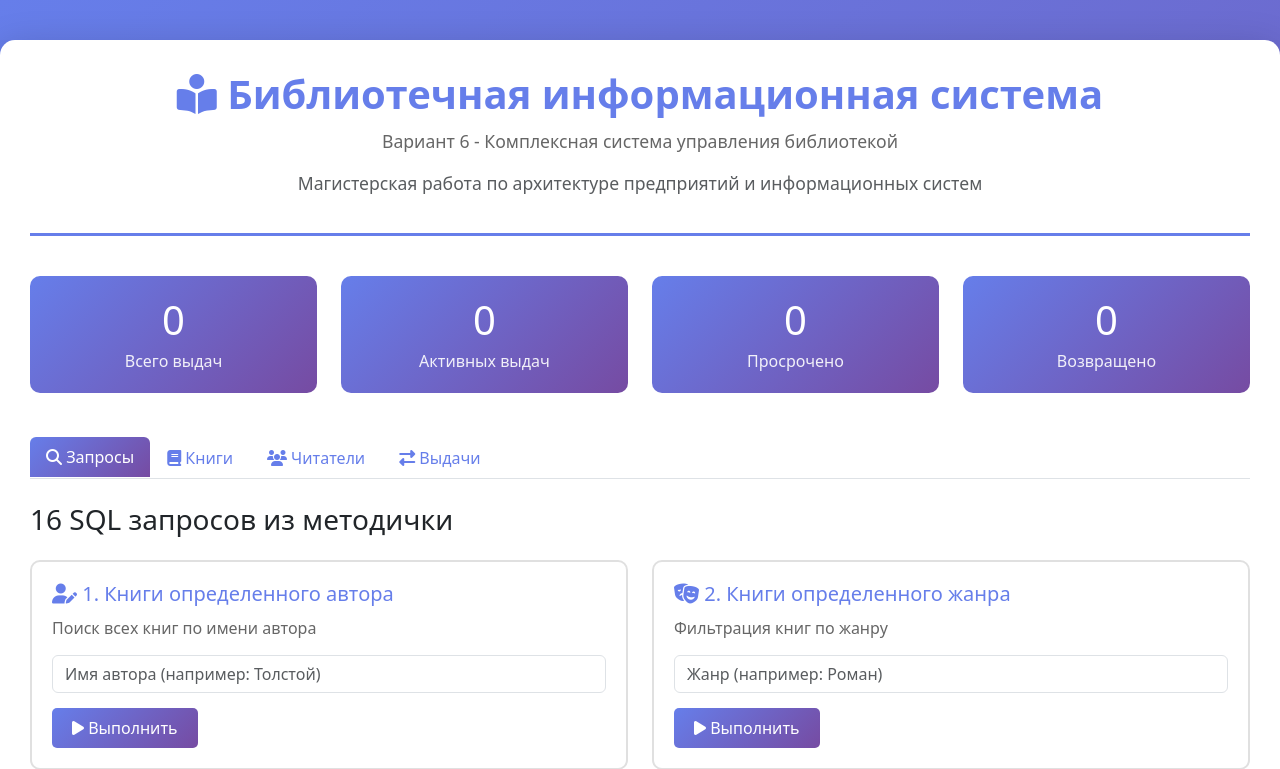
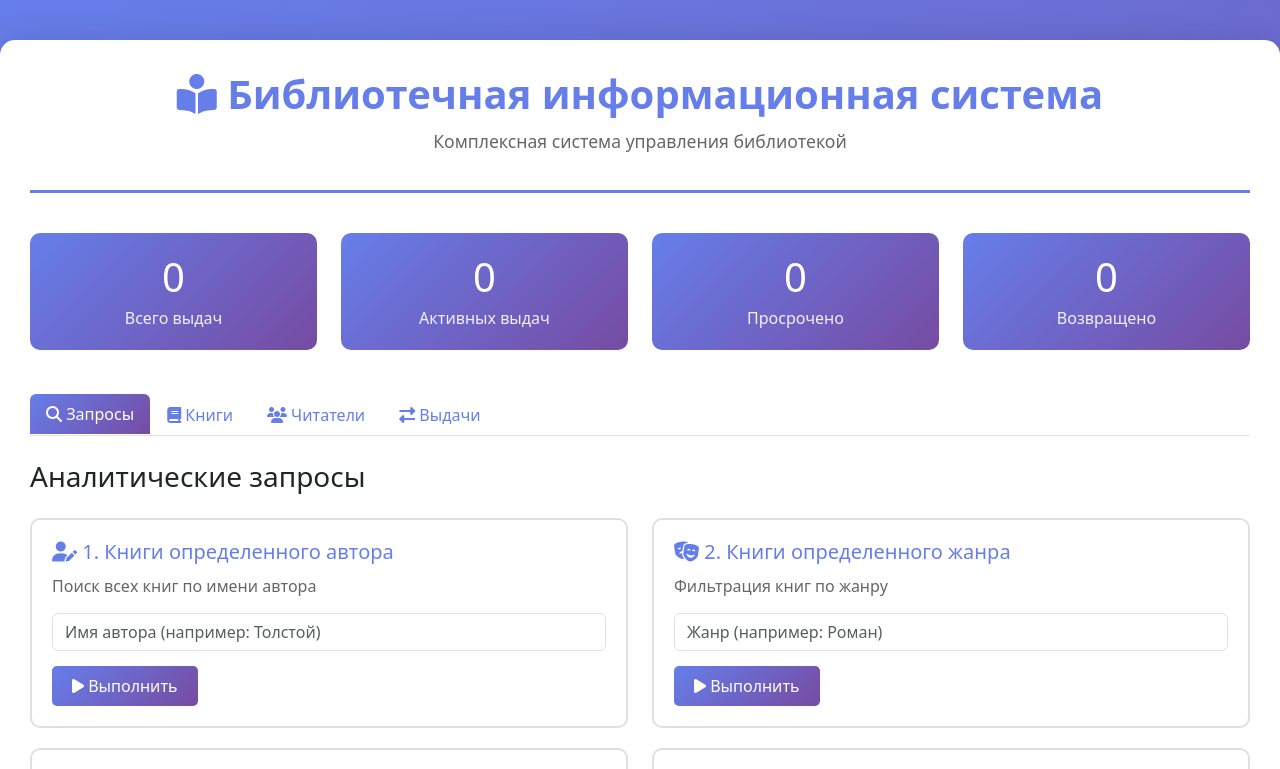
Before and after one commit to Jumango1/library-information-system-, a Flask app: page / in a window 1280 px wide. Shown: the top 769 px of the page. Run offline with Flask 3, Linux system fonts and the light colour scheme; data that the repository does not hold is empty.

Commit message:
Clean UI - remove educational references from interface

```diff
--- a/app/templates/index.html
+++ b/app/templates/index.html
@@ -125,8 +125,7 @@
     <div class="main-container">
         <div class="header">
             <h1><i class="fas fa-book-reader"></i> Библиотечная информационная система</h1>
-            <p>Вариант 6 - Комплексная система управления библиотекой</p>
-            <p class="text-muted">Магистерская работа по архитектуре предприятий и информационных систем</p>
+            <p>Комплексная система управления библиотекой</p>
         </div>
 
         <!-- Статистика -->
@@ -184,7 +183,7 @@
         <div class="tab-content" id="mainTabContent">
             <!-- Вкладка запросов -->
             <div class="tab-pane fade show active" id="queries" role="tabpanel">
-                <h3 class="mb-4">16 SQL запросов из методички</h3>
+                <h3 class="mb-4">Аналитические запросы</h3>
 
                 <div class="row">
                     <div class="col-md-6">
```
